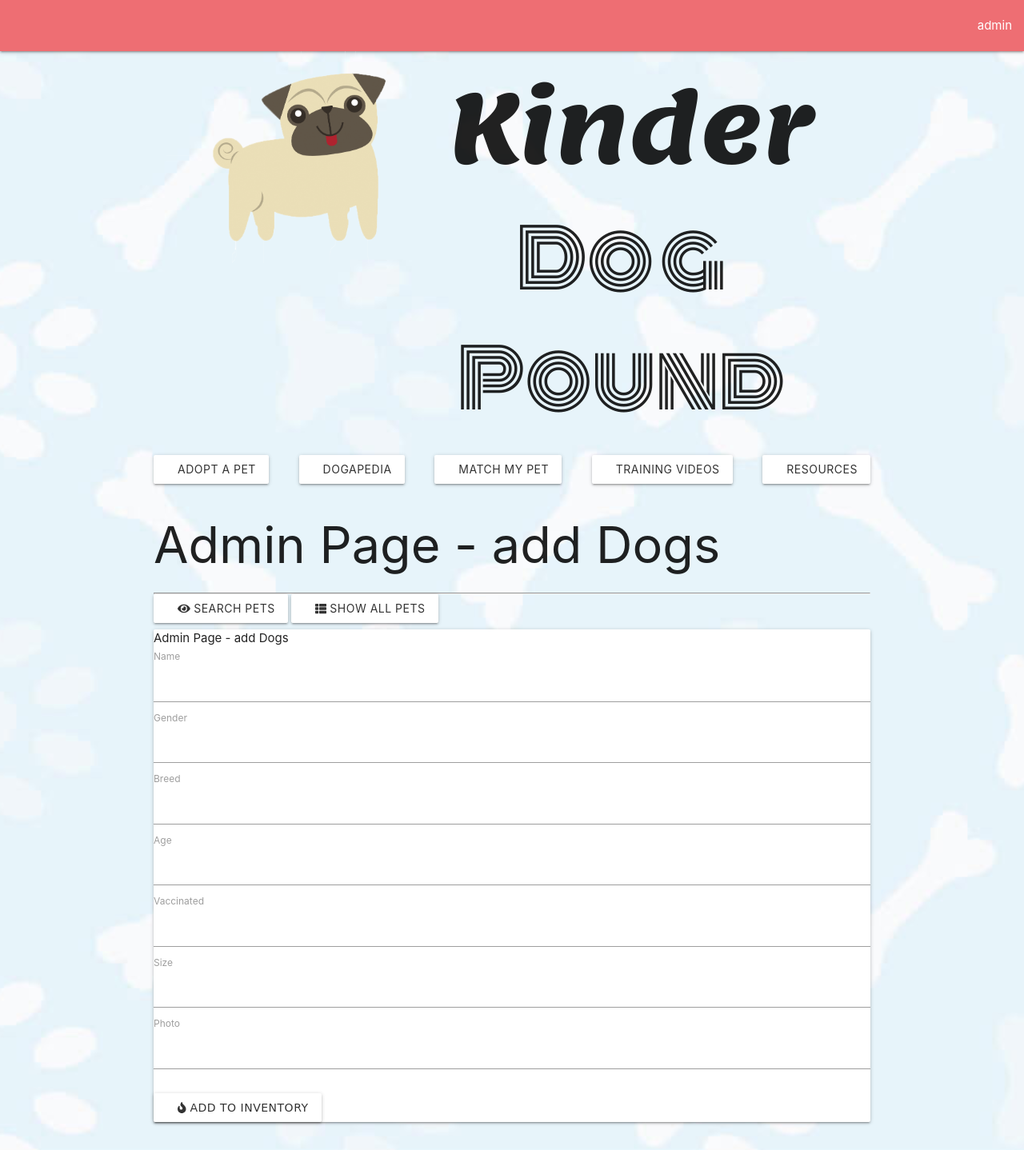
After one commit to coderaphi/Project-2, a Node server app: template views/adminpage.handlebars in a window 1280 px wide. The commit adds this page. Shown: the whole page at 80% size. Run offline with Node 20, Linux system fonts and the light colour scheme; the template is opened without the code that fills it, so the values that code supplies are empty; some libraries are stand-ins or nearby versions; some web fonts are replaced.

Commit message:
updates to inventory page

```diff
--- a/config/config.json
+++ b/config/config.json
@@ -2,7 +2,7 @@
   "development": {
     "username": "root",
     "password": "password",
-    "database": "kinderpounddb",
+    "database": "kpounddb",
     "host": "localhost",
     "dialect": "mysql"
   },
--- /dev/null
+++ b/controller/inventryData.js
@@ -0,0 +1 @@
+var db = require ("../models/inventory.js")
--- a/models/index.js
+++ b/models/index.js
@@ -27,6 +27,7 @@ fs.readdirSync(__dirname)
   })
   .forEach(function(file) {
     var model = sequelize.import(path.join(__dirname, file));
+    console.log(model);
     db[model.name] = model;
   });
 
--- a/package.json
+++ b/package.json
@@ -17,7 +17,7 @@
     "express-handlebars": "^3.0.0",
     "handlebars": "^4.1.0",
     "mysql": "^2.16.0",
-    "mysql2": "^1.6.4",
+    "mysql2": "^1.6.5",
     "node-fetch": "^2.3.0",
     "nodemon": "^1.18.10",
     "sequelize": "^4.42.1"
--- /dev/null
+++ b/views/adminpage.handlebars
@@ -0,0 +1,76 @@
+<body>
+
+    <div class="container">
+        <div class="jumbotron">
+            <h1>Admin Page - add Dogs</h1>
+            <hr>
+            <a href="/" class="btn btn-danger btn-lg">
+                <span class="fa fa-eye"></span> Search Pets</a>
+
+            <a href="/all" class="btn btn-danger btn-lg">
+                <span class="fa fa-th-list"></span> Show all pets</a>
+        </div>
+        <div class="row">
+
+            <div class="col-lg-12">
+
+                <div class="card">
+                    <div class="card-header">
+                        Admin Page - add Dogs
+                    </div>
+                    <div class="card-body">
+                        <form action="" method="POST" role="form">
+
+                            <div class="form-group">
+                                <label for="">Name</label>
+                                <input type="text" class="form-control" id="name" placeholder="">
+                            </div>
+
+                            <div class="form-group">
+                                <label for="">Gender</label>
+                                <input type="text" class="form-control" id="gender" placeholder="">
+                            </div>
+
+                            <div class="form-group">
+                                <label for="">Breed</label>
+                                <input type="text" class="form-control" id="breed" placeholder="">
+                            </div>
+
+                            <div class="form-group">
+                                <label for="">Age</label>
+                                <input type="text" class="form-control" id="age" placeholder="">
+                            </div>
+
+                            <div class="form-group">
+                                <label for="">Vaccinated</label>
+                                <input type="text" class="form-control" id="vaccinated" placeholder="">
+                            </div>
+
+                            <div class="form-group">
+                                <label for="">Size</label>
+                                <input type="text" class="form-control" id="size" placeholder="">
+                            </div>
+
+                            <div class="form-group">
+                                <label for="">Photo</label>
+                                <input type="text" class="form-control" id="photo" placeholder="">
+                            </div>
+
+
+
+                        </form>
+                        <br>
+                        <div class="text-right">
+                            <button type="submit" class="btn btn-primary btn-md" id="add-btn">
+                                <span class="fa fa-fire"></span> Add to inventory</button>
+                        </div>
+                    </div>
+                </div>
+
+            </div>
+        </div>
+    </div>
+
+    <script src="js/add.js" type="text/javascript"></script>
+
+</body>
--- a/views/assets/style.css
+++ b/views/assets/style.css
@@ -99,6 +99,8 @@ h4 {
   margin: 0 auto;
   width: 460px;
 }
+
+
 /* Dogapedia--------------------------------------------------- */
 
 .nav {
--- a/views/layouts/main.handlebars
+++ b/views/layouts/main.handlebars
@@ -14,7 +14,16 @@
   <link href="https://fonts.googleapis.com/css?family=Gaegu" rel="stylesheet">
   <link href="https://fonts.googleapis.com/css?family=Indie+Flower" rel="stylesheet">
 
+  <nav>
+    <div class="nav-wrapper">
+      <a href="#" class="brand-logo"></a>
+      <ul id="nav-mobile" class="right hide-on-med-and-down">
+        <li><a href="sass.html">admin <br><br><br></a></li>
 
+
+      </ul>
+    </div>
+  </nav>
 
   <script defer src="https://use.fontawesome.com/releases/v5.0.6/js/all.js"></script>
 
@@ -61,14 +70,15 @@
 
     <!-- buttons -->
     <div class="nav">
-      <div>
-        <a class="btn white waves-effect waves-light "a href="/match" action>Match My Pet</a>
-      </div>
+
       <div>
         <a class="btn white waves-effect waves-light "a href="/adapt" >Adopt a Pet</a>
       </div>
       <div>
         <a class="btn white waves-effect waves-light "a href="/dogapedia">Dogapedia</a>
+      </div>
+      <div>
+        <a class="btn white waves-effect waves-light "a href="/match" action>Match My Pet</a>
       </div>
       <div>
         <a class="btn white waves-effect waves-light "a href="/training">Training videos</a>
```
Also changed, not shown: indext.html (+6 -6 lines), models/inventory.js (+106 -1 lines), routes/apiRoutes.js (+31 -2 lines), routes/htmlRoutes.js (+19 -3 lines), views/adapt.handlebars (+12 -0 lines), views/index.handlebars (+5 -2 lines), views/inventory.handlebars (added, +20 -0 lines), views/resources.handlebars (added, +38 -0 lines).
